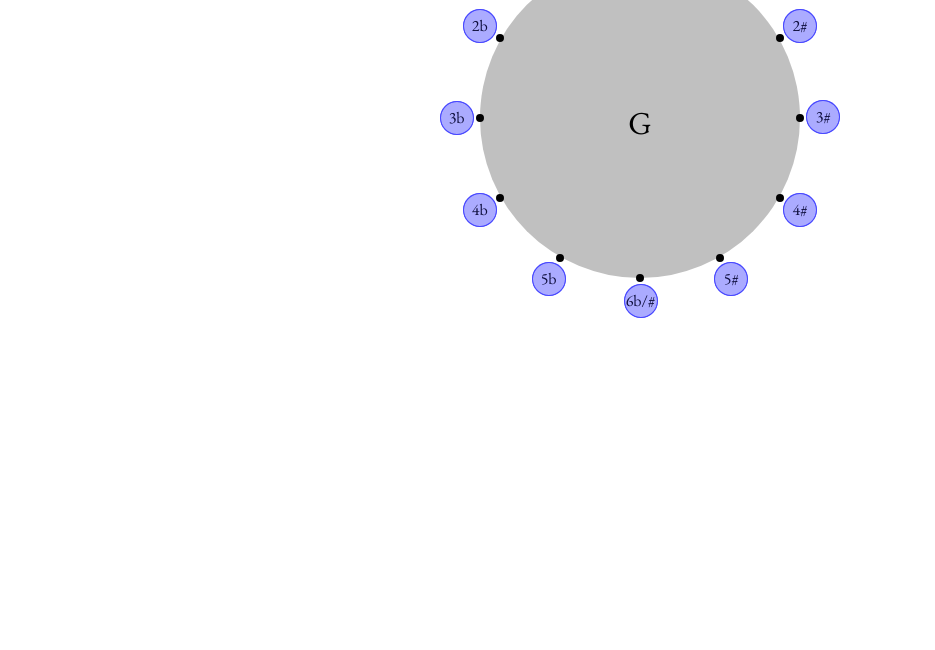
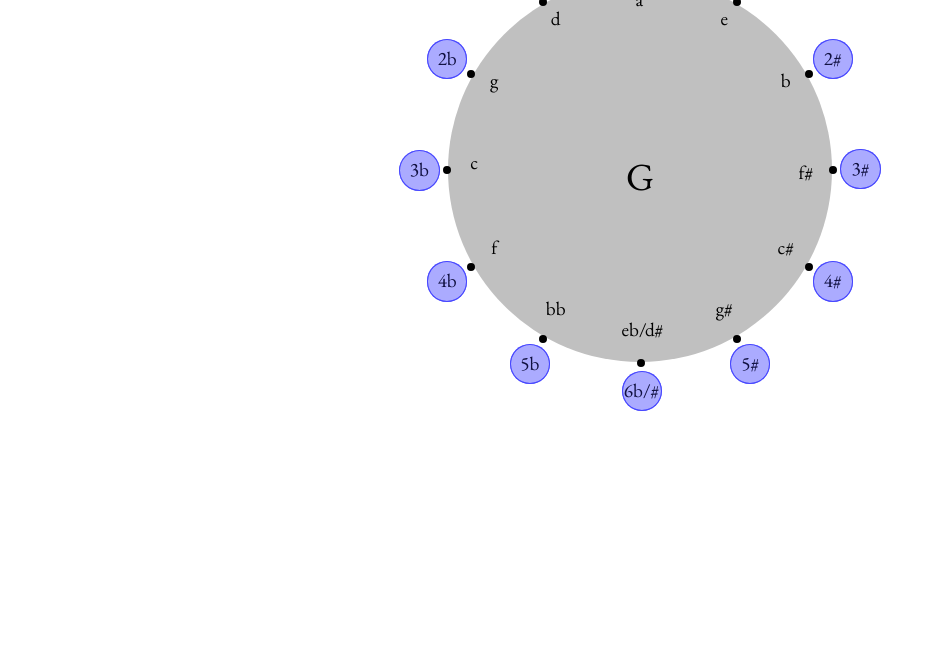
Before and after one commit to windgazer/QuizOfQuints, a plain HTML site: page index.html in a window 1280 px wide. Shown: the part 150-800 px from the top of the page, without its empty margins (0-935 px from the left). Drawn offline with nearby package versions, Linux system fonts and the light colour scheme.

Commit message:
Adding minor keys to the UI as per issue #1

```diff
--- a/style/layout.css
+++ b/style/layout.css
@@ -1,5 +1,6 @@
 body {
 	font-family: 'EB Garamond', Garamond, Georgia, serif;
+	font-size: 120%;
 }
 
 ul {
@@ -57,6 +58,11 @@ li::before {
 	text-indent: 0;
 	text-align: center;
 	line-height: 2em;
+} li::after {
+	position: absolute;
+	width: 2em;
+	height: 2em;
+	text-align: center;
 }
 
 li > a:hover {
@@ -70,11 +76,20 @@ li > a:hover {
 #mark1::before {
 	content: "0";
 }
+#mark1::after {
+	content: "a";
+}
 .pos1::before,
 .pos1 > a {
 	bottom: 0.4em;
 	left: 50%;
-	margin-left: -1.1em;
+	margin-left: -1em;
+}
+.pos1::after {
+	text-align: center;
+	left: 50%;
+	margin-left: -1em;
+	top: 0.5em;
 }
 
 .pos2 {
@@ -84,10 +99,17 @@ li > a:hover {
 #mark2::before {
 	content: "1#";
 }
+#mark2::after {
+	content: "e";
+}
 .pos2::before,
 .pos2 > a {
 	bottom: 0.25em;
 	left: -0.35em;
+}
+.pos2::after {
+	top: 0.25em;
+	right: -0.35em;
 }
 
 .pos3 {
@@ -97,10 +119,17 @@ li > a:hover {
 #mark3::before {
 	content: "2#";
 }
+#mark3::after {
+	content: "b";
+}
 .pos3::before,
 .pos3 > a {
 	bottom: -0.3em;
 	left: 0.2em;
+}
+.pos3::after {
+	top: -0.3em;
+	right: 0.2em;
 }
 
 .pos4 {
@@ -110,11 +139,19 @@ li > a:hover {
 #mark4::before {
 	content: "3#";
 }
+#mark4::after {
+	content: "f#";
+}
 .pos4::before,
 .pos4 > a {
 	top: 50%;
 	left: 0.4em;
 	margin-top: -1.1em;
+}
+.pos4::after {
+	top: 50%;
+	right: 0.4em;
+	margin-top: -0.5em;
 }
 
 .pos5 {
@@ -124,10 +161,17 @@ li > a:hover {
 #mark5::before {
 	content: "4#";
 }
+#mark5::after {
+	content: "c#";
+}
 .pos5::before,
 .pos5 > a {
 	top: -0.3em;
 	left: 0.2em;
+}
+.pos5::after {
+	bottom: -0.3em;
+	right: 0.2em;
 }
 
 .pos6 {
@@ -137,10 +181,17 @@ li > a:hover {
 #mark6::before {
 	content: "5#";
 }
+#mark6::after {
+	content: "g#";
+}
 .pos6::before,
 .pos6 > a {
 	top: 0.25em;
 	left: -0.35em;
+}
+.pos6::after {
+	bottom: 0.25em;
+	right: -0.35em;
 }
 
 .pos7 {
@@ -150,10 +201,18 @@ li > a:hover {
 #mark7::before {
 	content: "6b/#";
 }
+#mark7::after {
+	content: "eb/d#";
+}
 .pos7::before,
 .pos7 > a {
 	top: 0.4em;
 	right: 0;
+	margin-right: -1.1em;
+}
+.pos7::after {
+	bottom: 0.4em;
+	left: -1em;
 	margin-right: -1.1em;
 }
 
@@ -164,10 +223,17 @@ li > a:hover {
 #mark8::before {
 	content: "5b";
 }
+#mark8::after {
+	content: "bb";
+}
 .pos8::before,
 .pos8 > a {
 	top: 0.25em;
 	right: -0.35em;
+}
+.pos8::after {
+	bottom: 0.25em;
+	left: -0.35em;
 }
 
 .pos9 {
@@ -177,10 +243,17 @@ li > a:hover {
 #mark9::before {
 	content: "4b";
 }
+#mark9::after {
+	content: "f";
+}
 .pos9::before,
 .pos9 > a {
 	top: -0.3em;
 	right: 0.2em;
+}
+.pos9::after {
+	bottom: -0.3em;
+	left: 0.2em;
 }
 
 .pos10 {
@@ -190,11 +263,19 @@ li > a:hover {
 #mark10::before {
 	content: "3b";
 }
+#mark10::after {
+	content: "c";
+}
 .pos10::before,
 .pos10 > a {
 	bottom: 0;
 	right: 0.4em;
 	margin-bottom: -1.1em;
+}
+.pos10::after {
+	top: 0;
+	left: 0.4em;
+	margin-top: -1em;
 }
 
 .pos11 {
@@ -204,10 +285,17 @@ li > a:hover {
 #mark11::before {
 	content: "2b";
 }
+#mark11::after {
+	content: "g";
+}
 .pos11::before,
 .pos11 > a {
 	bottom: -0.3em;
 	right: 0.2em;
+}
+.pos11::after {
+	top: -0.3em;
+	left: 0.2em;
 }
 
 .pos12 {
@@ -217,10 +305,17 @@ li > a:hover {
 #mark12::before {
 	content: "1b";
 }
+#mark12::after {
+	content: "d";
+}
 .pos12::before,
 .pos12 > a {
 	bottom: 0.25em;
 	right: -0.35em;
+}
+.pos12::after {
+	top: 0.25em;
+	left: -0.35em;
 }
 
 #question,
```
